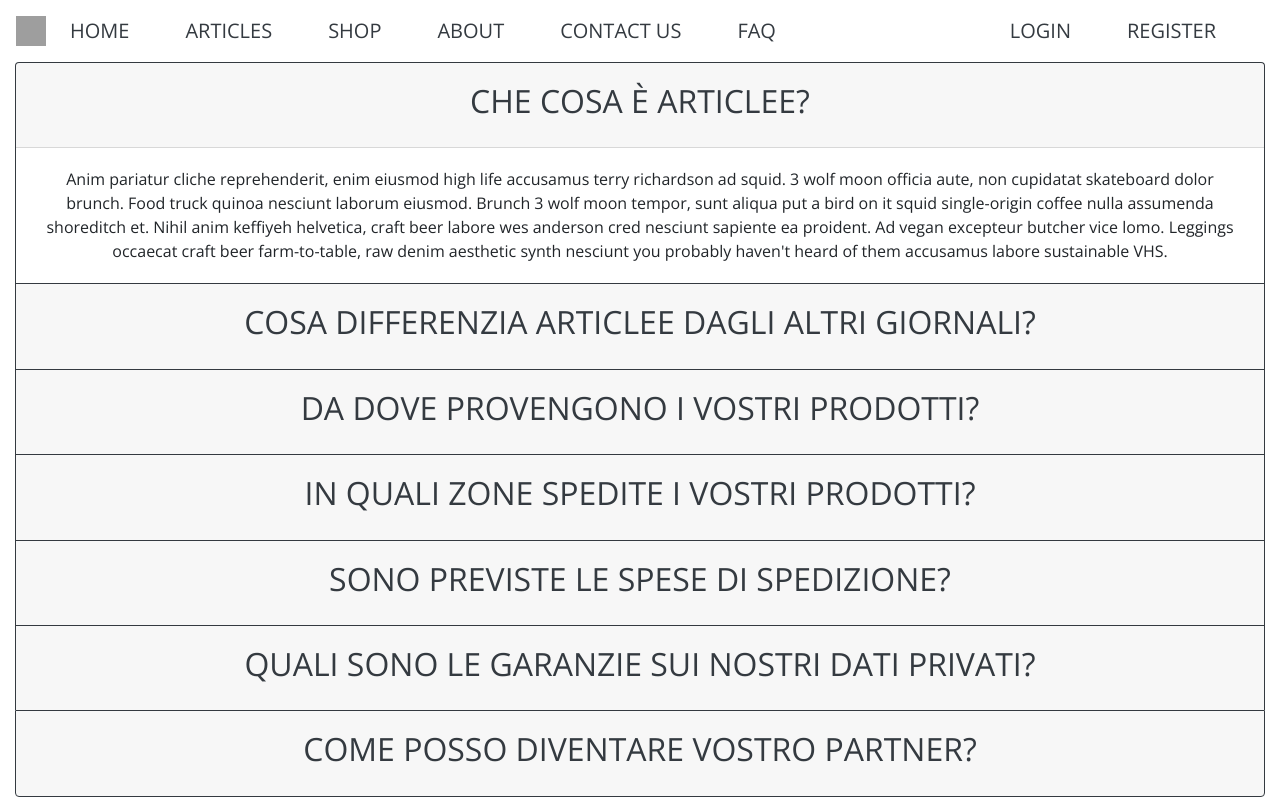
After one commit to danielemingolla/ARTICLEES_WEBAPP_FLASK, a Flask app: page /faq in a window 1280 px wide. The commit adds this page. Run offline with Flask 2, Linux system fonts and the light colour scheme; parts of the project's set-up code (start-up, migrations or seed data) failed here and were passed over; some libraries are stand-ins or nearby versions; grey boxes are pictures that could not be loaded.

Commit message:
update dependencies

```diff
--- a/articlee/main/routes.py
+++ b/articlee/main/routes.py
@@ -8,6 +8,7 @@ from flask import Blueprint, render_template, jsonify
 mainroutes = Blueprint('mainroutes', __name__)
 
 # API
+
 
 @mainroutes.route('/api/index')
 def apiindex():
@@ -34,3 +35,8 @@ def about():
 @mainroutes.route('/contact')
 def contact():
     return render_template('page/contact.html')
+
+# FAQ
+@mainroutes.route('/faq')
+def faq():
+    return render_template('page/faq.html')
--- a/articlee/templates/includes/_navbar.html
+++ b/articlee/templates/includes/_navbar.html
@@ -22,6 +22,9 @@
       <li class="nav-item">
         <a class="nav-link text-dark pr-5" href="/contact">{{_('CONTACT US')}}</a>
       </li>
+      <li class="nav-item">
+        <a class="nav-link text-dark pr-5" href="/faq">FAQ</a>
+      </li>
     </ul>
     <ul class="navbar-nav ml-auto">
       {%if session.logged_in%}
--- a/articlee/templates/page/about.html
+++ b/articlee/templates/page/about.html
@@ -61,7 +61,6 @@
         </div>
         <div class="row justify-content-center text-center">
             <!-- Team item-->
-            <!-- Team item-->
             <div class="col-xl-3 col-sm-6 mb-5">
                 <div class="bg-white rounded shadow-sm py-5 px-4"><img
                         src="https://danielemingolla.site/assets/images/profile.png" alt="" width="100"
--- /dev/null
+++ b/articlee/templates/page/faq.html
@@ -0,0 +1,152 @@
+{% extends 'layouts/base_layout.html' %}
+{%block css%}
+<style>
+
+</style>
+{%endblock%}
+
+{% block body %}
+<div class="accordion" id="accordionExample">
+    <div class="card border-dark text-center">
+        <div class="card-header" id="headingOne">
+            <h2 class="mb-0">
+                <button class="btn btn-link text-dark" type="button" data-toggle="collapse" data-target="#collapseOne"
+                    aria-expanded="true" aria-controls="collapseOne">
+                    <h2>CHE COSA È ARTICLEE?</h2>
+                </button>
+            </h2>
+        </div>
+
+        <div id="collapseOne" class="collapse show" aria-labelledby="headingOne" data-parent="#accordionExample">
+            <div class="card-body">
+                Anim pariatur cliche reprehenderit, enim eiusmod high life accusamus terry richardson ad squid. 3 wolf
+                moon officia aute, non cupidatat skateboard dolor brunch. Food truck quinoa nesciunt laborum eiusmod.
+                Brunch 3 wolf moon tempor, sunt aliqua put a bird on it squid single-origin coffee nulla assumenda
+                shoreditch et. Nihil anim keffiyeh helvetica, craft beer labore wes anderson cred nesciunt sapiente ea
+                proident. Ad vegan excepteur butcher vice lomo. Leggings occaecat craft beer farm-to-table, raw denim
+                aesthetic synth nesciunt you probably haven't heard of them accusamus labore sustainable VHS.
+            </div>
+        </div>
+    </div>
+    <div class="card border-dark text-center">
+        <div class="card-header border-dark" id="headingTwo">
+            <h5 class="mb-0">
+                <button class="btn btn-link text-dark collapsed" type="button" data-toggle="collapse"
+                    data-target="#collapseTwo" aria-expanded="false" aria-controls="collapseTwo">
+                    <h2>COSA DIFFERENZIA ARTICLEE DAGLI ALTRI GIORNALI?</h2>
+                </button>
+            </h5>
+        </div>
+        <div id="collapseTwo" class="collapse" aria-labelledby="headingTwo" data-parent="#accordionExample">
+            <div class="card-body">
+                Anim pariatur cliche reprehenderit, enim eiusmod high life accusamus terry richardson ad squid. 3 wolf
+                moon officia aute, non cupidatat skateboard dolor brunch. Food truck quinoa nesciunt laborum eiusmod.
+                Brunch 3 wolf moon tempor, sunt aliqua put a bird on it squid single-origin coffee nulla assumenda
+                shoreditch et. Nihil anim keffiyeh helvetica, craft beer labore wes anderson cred nesciunt sapiente ea
+                proident. Ad vegan excepteur butcher vice lomo. Leggings occaecat craft beer farm-to-table, raw denim
+                aesthetic synth nesciunt you probably haven't heard of them accusamus labore sustainable VHS.
+            </div>
+        </div>
+    </div>
+    <div class="card border-dark text-center">
+        <div class="card-header" id="headingThree">
+            <h5 class="mb-0">
+                <button class="btn btn-link collapsed text-dark" type="button" data-toggle="collapse"
+                    data-target="#collapseThree" aria-expanded="false" aria-controls="collapseThree">
+                    <h2>DA DOVE PROVENGONO I VOSTRI PRODOTTI?</h2>
+                </button>
+            </h5>
+        </div>
+        <div id="collapseThree" class="collapse" aria-labelledby="headingThree" data-parent="#accordionExample">
+            <div class="card-body">
+                Anim pariatur cliche reprehenderit, enim eiusmod high life accusamus terry richardson ad squid. 3 wolf
+                moon officia aute, non cupidatat skateboard dolor brunch. Food truck quinoa nesciunt laborum eiusmod.
+                Brunch 3 wolf moon tempor, sunt aliqua put a bird on it squid single-origin coffee nulla assumenda
+                shoreditch et. Nihil anim keffiyeh helvetica, craft beer labore wes anderson cred nesciunt sapiente ea
+                proident. Ad vegan excepteur butcher vice lomo. Leggings occaecat craft beer farm-to-table, raw denim
+                aesthetic synth nesciunt you probably haven't heard of them accusamus labore sustainable VHS.
+            </div>
+        </div>
+    </div>
+    <div class="card border-dark text-center">
+        <div class="card-header" id="headingFour">
+            <h5 class="mb-0">
+                <button class="btn btn-link collapsed text-dark" type="button" data-toggle="collapse"
+                    data-target="#collapseFour" aria-expanded="false" aria-controls="collapseFour">
+                    <h2>IN QUALI ZONE SPEDITE I VOSTRI PRODOTTI?</h2>
+                </button>
+            </h5>
+        </div>
+        <div id="collapseFour" class="collapse" aria-labelledby="headingFour" data-parent="#accordionExample">
+            <div class="card-body">
+                Anim pariatur cliche reprehenderit, enim eiusmod high life accusamus terry richardson ad squid. 3 wolf
+                moon officia aute, non cupidatat skateboard dolor brunch. Food truck quinoa nesciunt laborum eiusmod.
+                Brunch 3 wolf moon tempor, sunt aliqua put a bird on it squid single-origin coffee nulla assumenda
+                shoreditch et. Nihil anim keffiyeh helvetica, craft beer labore wes anderson cred nesciunt sapiente ea
+                proident. Ad vegan excepteur butcher vice lomo. Leggings occaecat craft beer farm-to-table, raw denim
+                aesthetic synth nesciunt you probably haven't heard of them accusamus labore sustainable VHS.
+            </div>
+        </div>
+    </div>
+    <div class="card border-dark text-center">
+        <div class="card-header" id="headingFive">
+            <h5 class="mb-0">
+                <button class="btn btn-link collapsed text-dark" type="button" data-toggle="collapse"
+                    data-target="#collapseFive" aria-expanded="false" aria-controls="collapseFive">
+                    <h2>SONO PREVISTE LE SPESE DI SPEDIZIONE?</h2>
+                </button>
+            </h5>
+        </div>
+        <div id="collapseFive" class="collapse" aria-labelledby="headingFive" data-parent="#accordionExample">
+            <div class="card-body">
+                Anim pariatur cliche reprehenderit, enim eiusmod high life accusamus terry richardson ad squid. 3 wolf
+                moon officia aute, non cupidatat skateboard dolor brunch. Food truck quinoa nesciunt laborum eiusmod.
+                Brunch 3 wolf moon tempor, sunt aliqua put a bird on it squid single-origin coffee nulla assumenda
+                shoreditch et. Nihil anim keffiyeh helvetica, craft beer labore wes anderson cred nesciunt sapiente ea
+                proident. Ad vegan excepteur butcher vice lomo. Leggings occaecat craft beer farm-to-table, raw denim
+                aesthetic synth nesciunt you probably haven't heard of them accusamus labore sustainable VHS.
+            </div>
+        </div>
+    </div>
+    <div class="card border-dark text-center">
+        <div class="card-header" id="headingSix">
+            <h5 class="mb-0">
+                <button class="btn btn-link collapsed text-dark" type="button" data-toggle="collapse"
+                    data-target="#collapseSix" aria-expanded="false" aria-controls="collapseSix">
+                    <h2>QUALI SONO LE GARANZIE SUI NOSTRI DATI PRIVATI?</h2>
+                </button>
+            </h5>
+        </div>
+        <div id="collapseSix" class="collapse" aria-labelledby="headingSix" data-parent="#accordionExample">
+            <div class="card-body">
+                Anim pariatur cliche reprehenderit, enim eiusmod high life accusamus terry richardson ad squid. 3 wolf
+                moon officia aute, non cupidatat skateboard dolor brunch. Food truck quinoa nesciunt laborum eiusmod.
+                Brunch 3 wolf moon tempor, sunt aliqua put a bird on it squid single-origin coffee nulla assumenda
+                shoreditch et. Nihil anim keffiyeh helvetica, craft beer labore wes anderson cred nesciunt sapiente ea
+                proident. Ad vegan excepteur butcher vice lomo. Leggings occaecat craft beer farm-to-table, raw denim
+                aesthetic synth nesciunt you probably haven't heard of them accusamus labore sustainable VHS.
+            </div>
+        </div>
+    </div>
+    <div class="card border-dark text-center">
+        <div class="card-header" id="headingSeven">
+            <h5 class="mb-0">
+                <button class="btn btn-link collapsed text-dark" type="button" data-toggle="collapse"
+                    data-target="#collapseSeven" aria-expanded="false" aria-controls="collapseSeven">
+                    <h2>COME POSSO DIVENTARE VOSTRO PARTNER?</h2>
+                </button>
+            </h5>
+        </div>
+        <div id="collapseSeven" class="collapse" aria-labelledby="headingSeven" data-parent="#accordionExample">
+            <div class="card-body">
+                Anim pariatur cliche reprehenderit, enim eiusmod high life accusamus terry richardson ad squid. 3 wolf
+                moon officia aute, non cupidatat skateboard dolor brunch. Food truck quinoa nesciunt laborum eiusmod.
+                Brunch 3 wolf moon tempor, sunt aliqua put a bird on it squid single-origin coffee nulla assumenda
+                shoreditch et. Nihil anim keffiyeh helvetica, craft beer labore wes anderson cred nesciunt sapiente ea
+                proident. Ad vegan excepteur butcher vice lomo. Leggings occaecat craft beer farm-to-table, raw denim
+                aesthetic synth nesciunt you probably haven't heard of them accusamus labore sustainable VHS.
+            </div>
+        </div>
+    </div>
+</div>
+{%endblock%}
--- a/articlee/templates/page/home.html
+++ b/articlee/templates/page/home.html
@@ -119,7 +119,7 @@
     <i class="fab fa-pinterest fa-lg white-text"> </i>
   </a>
   <!-- Copyright -->
-  <p class="font-italic text-muted mb-0">&copy; Alessio Amatucci &amp; Daniele Mingolla All rights reserved.</p>
+  <p class="font-italic text-muted mb-0">&copy; Daniele Mingolla All rights reserved.</p>
   <!-- Copyright -->
 </footer>
 
--- a/articlee/templates/page/shop.html
+++ b/articlee/templates/page/shop.html
@@ -18,7 +18,7 @@
           <script src="https://checkout.stripe.com/checkout.js" class="stripe-button" data-key="{{pub_key}}"
             data-amount="2000" data-name="ARTICLEE" data-currency="eur" data-description="WOMEN T-SHIRT UNIQUE SIZE"
             data-image="https://i.ibb.co/8Pd02Kh/pennalogo.png" data-locale="auto">
-          </script>
+            </script>
           <button type="submit" class="btn btn-outline-light">{{_('BUY NOW')}}</button>
         </form>
       </div>
@@ -31,7 +31,7 @@
           <script src="https://checkout.stripe.com/checkout.js" class="stripe-button" data-key="{{pub_key}}"
             data-amount="2000" data-name="ARTICLEE" data-currency="eur" data-description="MAN T-SHIRT UNIQUE SIZE"
             data-image="https://i.ibb.co/8Pd02Kh/pennalogo.png" data-locale="auto">
-          </script>
+            </script>
           <button type="submit" class="btn btn-outline-light">{{_('BUY NOW')}}</button>
         </form>
       </div>
@@ -44,7 +44,7 @@
           <script src="https://checkout.stripe.com/checkout.js" class="stripe-button" data-key="{{pub_key}}"
             data-amount="1000" data-name="ARTICLEE" data-currency="eur" data-description="WOMEN HAT"
             data-image="https://i.ibb.co/8Pd02Kh/pennalogo.png" data-locale="auto">
-          </script>
+            </script>
           <button type="submit" class="btn btn-outline-light">{{_('BUY NOW')}}</button>
         </form>
       </div>
--- a/articlee/templates/page/thanks.html
+++ b/articlee/templates/page/thanks.html
@@ -6,7 +6,8 @@
 
 {% block body %}
 <div class="jumbotron text-center my-4">
-    <h1 class="display-4">{{_('YOU\'VE BOUGHT')}}<br> <u>{{product.name}}</u><br> {{_('FOR JUST')}} {{product.price}}0€ !</h1>
+    <h1 class="display-4">{{_('YOU\'VE BOUGHT')}}<br> <u>{{product.name}}</u><br> {{_('FOR JUST')}} {{product.price}}0€
+        !</h1>
     <p class="lead">{{_('We\'ve received your order, you\'ll receive an email with further details.')}}</p>
     <figure class="figure">
         <img src="{{product.image_file}}" class="figure-img img-fluid rounded" alt="Picture {{product.id}}">
--- a/requirements.txt
+++ b/requirements.txt
@@ -39,5 +39,5 @@ stripe==2.35.1
 
 # Utilities
 Faker==2.0.1
-Pillow==6.2.0
+Pillow==7.1.0
 passlib==1.7.1
--- a/run.py
+++ b/run.py
@@ -6,4 +6,4 @@ from articlee import create_app
 
 app, _ = create_app()
 if __name__ == '__main__':
-    app.run(debug=False)
+    app.run(debug=True)
```
Also changed, not shown: articlee/templates/page/email.html (+68 -22 lines), 1 other file.
